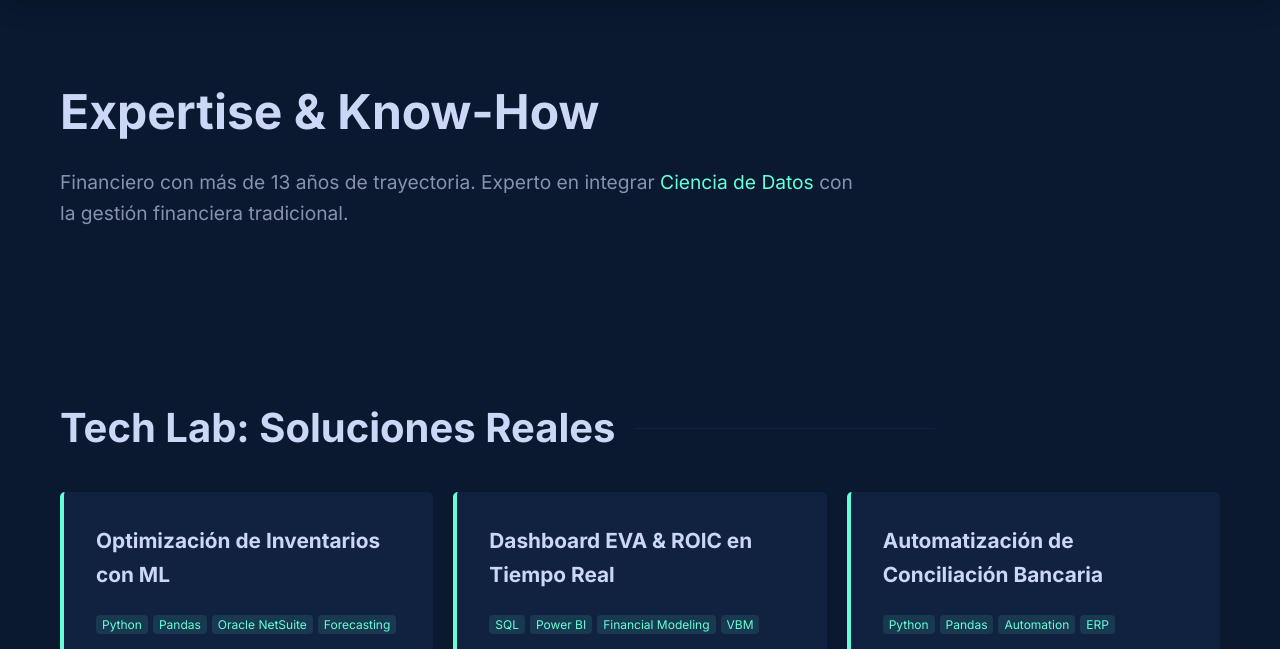
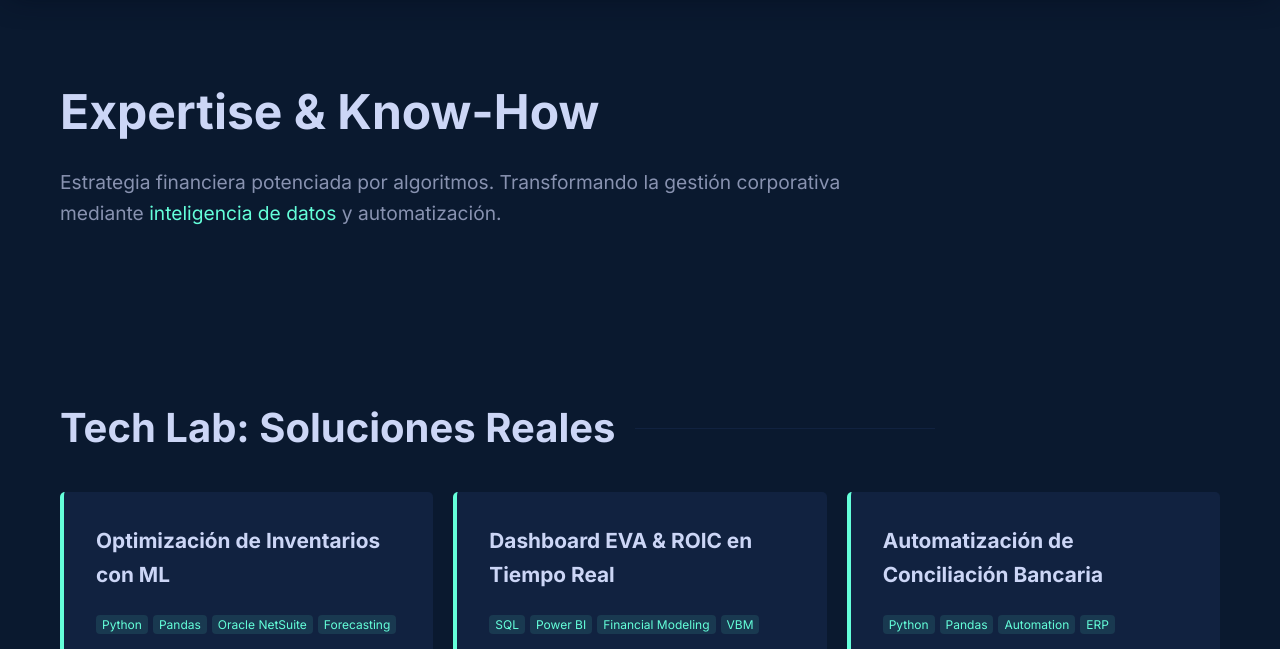
Before and after one commit to adalloya/HUGOSALDA-A, a website built with Vite: page about.html in a window 1280 px wide. Shown: the part 76-725 px from the top of the page. Built offline with nearby package versions, Linux system fonts and the light colour scheme.

Commit message:
Content: Upgrade bio copy in about.html to match index.html

```diff
--- a/about.html
+++ b/about.html
@@ -41,8 +41,8 @@
             <h1 class="fade-in" style="font-size: 3rem; margin-bottom: 1rem;">Expertise & Know-How</h1>
             <p class="fade-in"
                 style="font-size: 1.2rem; color: var(--text-secondary); margin-bottom: 3rem; max-width: 800px;">
-                Financiero con más de 13 años de trayectoria. Experto en integrar <span
-                    style="color: var(--accent-color);">Ciencia de Datos</span> con la gestión financiera tradicional.
+                Estrategia financiera potenciada por algoritmos. Transformando la gestión corporativa mediante <span
+                    style="color: var(--accent-color);">inteligencia de datos</span> y automatización.
             </p>
 
             <!-- Tech Lab Section -->
```
